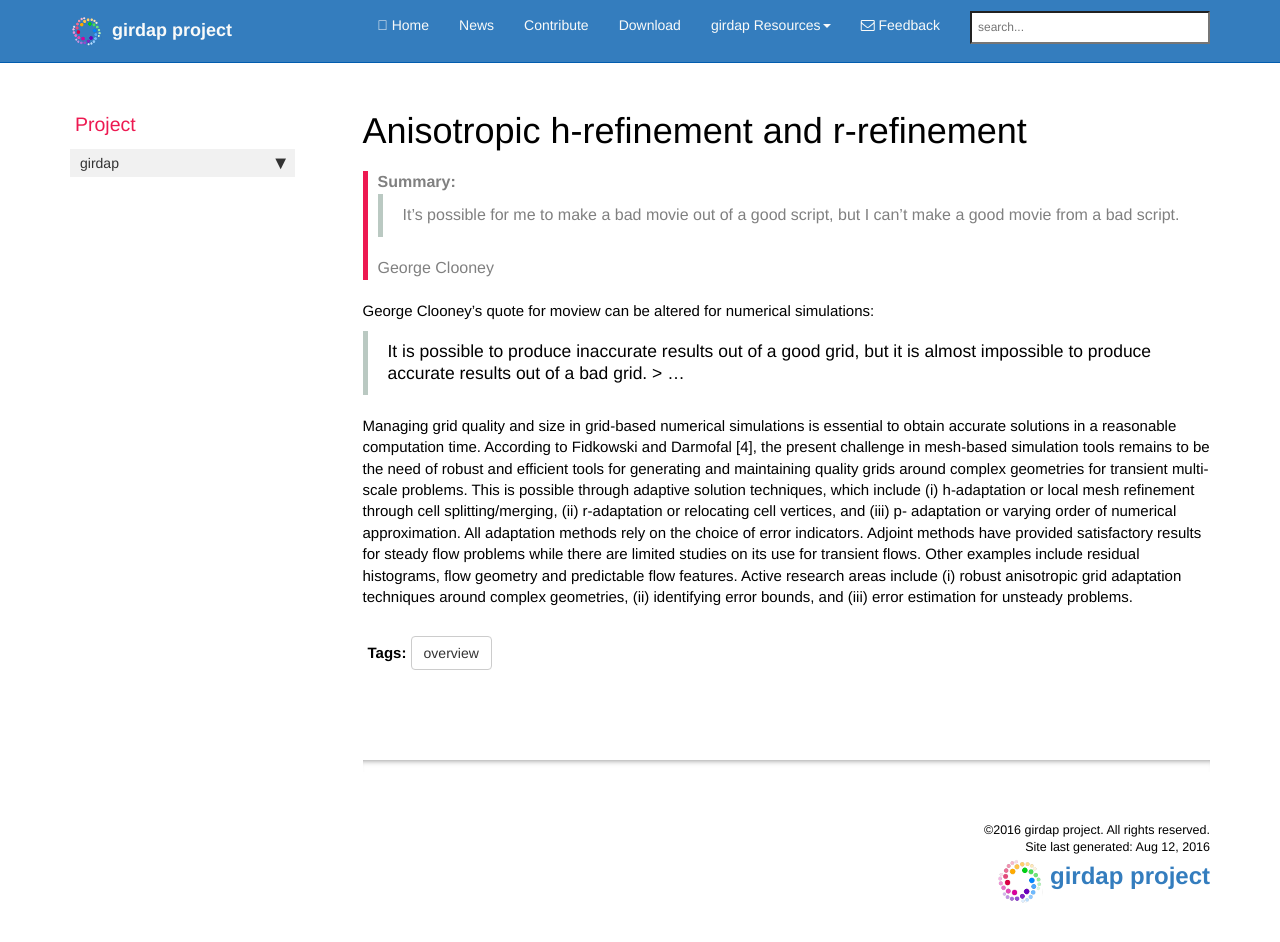
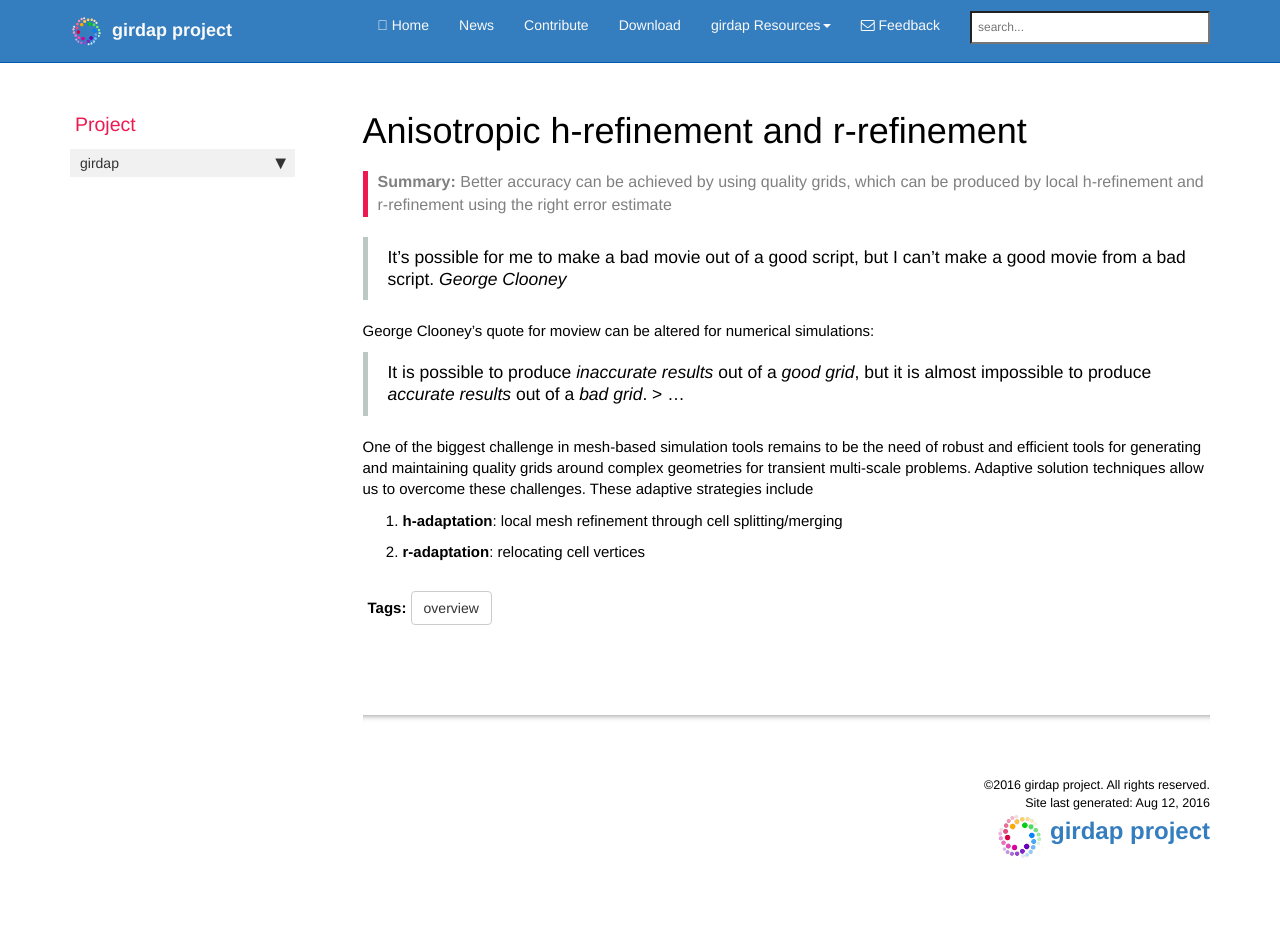
Before and after one commit to uzgoren/girdap, a Jekyll site: the page built from pages/front/adaptive.md, in a window 1280 px wide and 965 px high. Shown: the top 942 px of the window. Built offline with Jekyll 4.4.1, drawn with Linux system fonts in a browser that asks for light colours; nearby versions of some CDN libraries; comment, search, counter and statistics services are not loaded.

Commit message:
front pages

```diff
--- a/pages/front/adaptive.md
+++ b/pages/front/adaptive.md
@@ -3,24 +3,18 @@ title: "Anisotropic h-refinement and r-refinement"
 permalink: /front_adapt.html
 tags: [overview]
 toc: false
-summary: "<blockquote>It’s possible for me to make a bad movie out of a good script, but I can’t make a good movie from a bad script. </blockquote>George Clooney"
+summary: Better accuracy can be achieved by using quality grids, which can be produced by local h-refinement and r-refinement using the right error estimate
 ---
+
+
+> It’s possible for me to make a bad movie out of a good script, but I can’t make a good movie from a bad script. *George Clooney*
 
 George Clooney's quote for moview can be altered for numerical simulations:
 
-> It is possible to produce inaccurate results out of a good grid, but it is almost impossible to produce accurate results out of a bad grid. > ...
+> It is possible to produce *inaccurate results* out of a *good grid*, but it is almost impossible to produce *accurate results* out of a *bad grid*. > ...
 
 
+One of the biggest challenge in mesh-based simulation tools remains to be the need of robust and efficient tools for generating and maintaining quality grids around complex geometries for transient multi-scale problems. Adaptive solution techniques allow us to overcome these challenges. These adaptive strategies include
 
-
-Managing grid quality and size in grid-based numerical simulations is essential to obtain accurate solutions in a reasonable computation time. According to Fidkowski and Darmofal [4], the present
-challenge in mesh-based simulation tools remains to be the need of robust and efficient tools for
-generating and maintaining quality grids around complex geometries for transient multi-scale problems.
-This is possible through adaptive solution techniques, which include (i) h-adaptation or local mesh
-refinement through cell splitting/merging, (ii) r-adaptation or relocating cell vertices, and (iii) p-
-adaptation or varying order of numerical approximation. All adaptation methods rely on the choice of
-error indicators. Adjoint methods have provided satisfactory results for steady flow problems while
-there are limited studies on its use for transient flows. Other examples include residual histograms, flow
-geometry and predictable flow features. Active research areas include (i) robust anisotropic grid
-adaptation techniques around complex geometries, (ii) identifying error bounds, and (iii) error
-estimation for unsteady problems.
+1. **h-adaptation**: local mesh refinement through cell splitting/merging
+2. **r-adaptation**: relocating cell vertices
```
